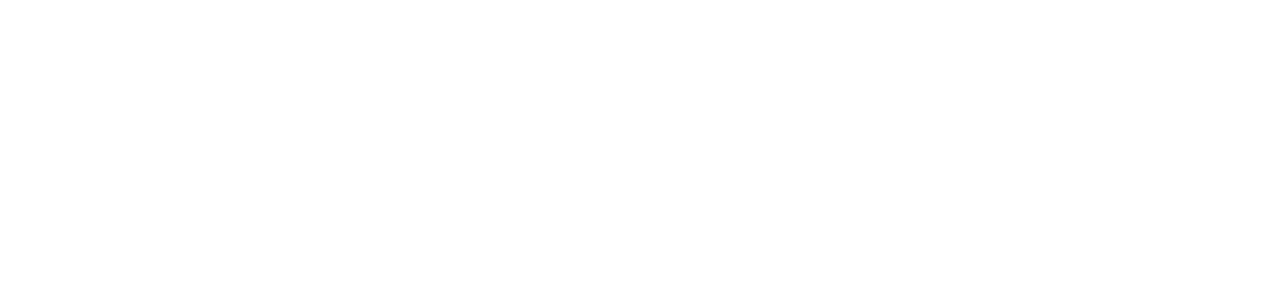
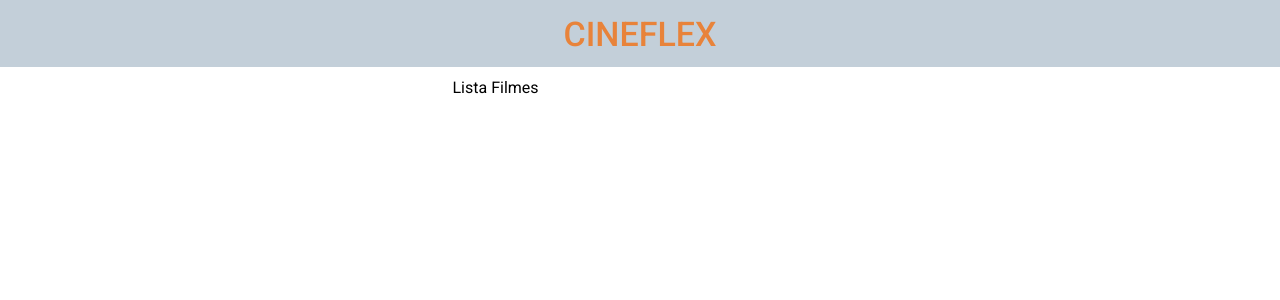
Before and after one commit to oigorholanda/projeto10-cineflex, a React (Create React App) app: page / in a window 1280 px wide. Shown: the top 300 px of the page. Built offline with nearby package versions, Linux system fonts and the light colour scheme.

Commit message:
Initial Components

```diff
--- a/package.json
+++ b/package.json
@@ -7,10 +7,13 @@
     "@testing-library/react": "^13.4.0",
     "@testing-library/user-event": "^13.5.0",
     "axios": "^1.2.1",
+    "localforage": "^1.10.0",
+    "match-sorter": "^6.3.1",
     "react": "^18.2.0",
     "react-dom": "^18.2.0",
     "react-router-dom": "^6.4.5",
     "react-scripts": "5.0.1",
+    "sort-by": "^1.2.0",
     "styled-components": "^5.3.6",
     "web-vitals": "^2.1.4"
   },
--- a/public/index.html
+++ b/public/index.html
@@ -6,6 +6,10 @@
   <link rel="icon" href="%PUBLIC_URL%/favicon.ico" />
   <meta name="viewport" content="width=device-width, initial-scale=1" />
   <meta name="description" content="Web site created using create-react-app" />
+  <link rel="preconnect" href="https://fonts.googleapis.com">
+  <link rel="preconnect" href="https://fonts.gstatic.com" crossorigin>
+  <link href="https://fonts.googleapis.com/css2?family=Roboto:ital,wght@0,300;0,400;0,500;0,700;1,500&display=swap"
+    rel="stylesheet">
 
   <title>Cineflex</title>
 </head>
--- a/src/App.js
+++ b/src/App.js
@@ -1,12 +1,28 @@
+import { BrowserRouter, Routes, Route } from 'react-router-dom'
+import styled from 'styled-components';
+import Assentos from './components/Assentos';
+import Header from './components/Header';
+import Horarios from './components/Horarios';
+import ListaFilmes from './components/ListaFilmes';
 
 
+export default function App() {
 
-function App() {
   return (
-    <div className="App">
-
-    </div>
+    <AppContainer>
+      <BrowserRouter>
+        <Header />
+        <Routes>
+          <Route path='/' element={<ListaFilmes />} />
+          <Route path='/sessoes/:idFilme' element={<Horarios />} />
+          <Route path='/assentos/:idHorario' element={<Assentos />} />
+        </Routes>
+      </BrowserRouter>
+    </AppContainer>
   );
 }
 
-export default App;
+const AppContainer = styled.div`
+  width: 375px;
+  margin: auto;
+`
--- /dev/null
+++ b/src/components/Assentos.js
@@ -0,0 +1,12 @@
+import styled from "styled-components"
+
+export default function Assentos() {
+    return (
+        <ContainerAssentos>Assentos</ContainerAssentos>
+    )
+}
+
+const ContainerAssentos = styled.ul`
+    margin-top: 80px;
+    font-family: 'Roboto', sans-serif;
+`
--- /dev/null
+++ b/src/components/Header.js
@@ -0,0 +1,28 @@
+import { Link } from "react-router-dom"
+import styled from "styled-components"
+
+export default function Header() {
+    return (
+        <Link to='/'>
+        <Title>CINEFLEX</Title>
+        </Link>
+    )
+}
+
+const Title = styled.h1`
+    width: 100%;
+    height: 67px;
+    display: flex;
+    align-items: center;
+    justify-content: center;
+    position: fixed;
+    top: 0;
+    left: 0;
+    font-family: 'Roboto', sans-serif;
+    font-style: normal;
+    font-weight: 500;
+    font-size: 34px;
+    line-height: 40px;
+    background-color:#C3CFD9;
+    color: #E8833A;
+`
--- /dev/null
+++ b/src/components/Horarios.js
@@ -0,0 +1,12 @@
+import styled from "styled-components"
+
+export default function Horarios() {
+    return (
+        <ContainerHorarios>Horarios</ContainerHorarios>
+    )
+}
+
+const ContainerHorarios = styled.ul`
+    margin-top: 80px;
+    font-family: 'Roboto', sans-serif;
+`
--- /dev/null
+++ b/src/components/ListaFilmes.js
@@ -0,0 +1,12 @@
+import styled from "styled-components"
+
+export default function ListaFilmes() {
+    return (
+        <Lista>Lista Filmes</Lista>
+    )
+}
+
+const Lista = styled.ul`
+    margin-top: 80px;
+    font-family: 'Roboto', sans-serif;
+`
--- a/src/index.js
+++ b/src/index.js
@@ -6,8 +6,7 @@
 const root = ReactDOM.createRoot(document.getElementById('root'));
 root.render(
   <React.StrictMode>
-    <GlobalStyle>
+    <GlobalStyle />
       <App />
-    </GlobalStyle>
   </React.StrictMode>
 );
```
Also changed, not shown: 1 other file (tests, documents, lock files or other folders).
